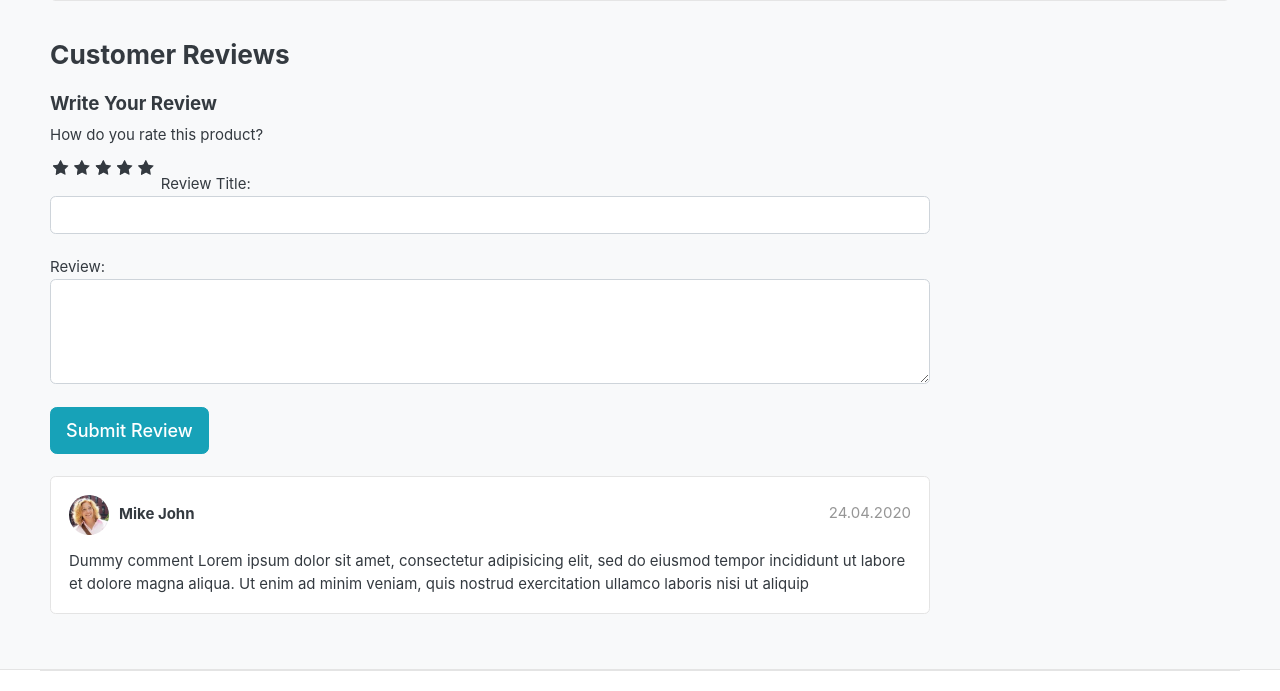
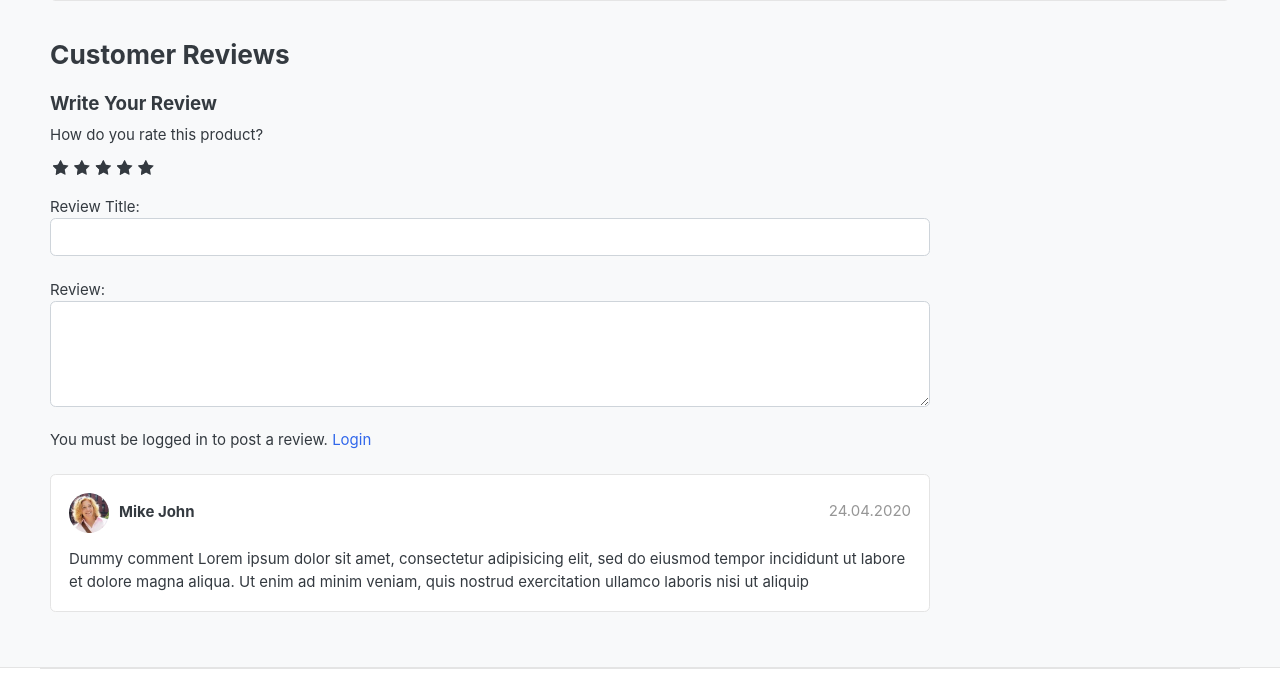
Before and after one commit to sabbirhossain540/Gadget-hub, a Django app: a page that uses templates/store/product_detail.html in a window 1280 px wide. Shown: the part 619-1310 px from the top of the page. Run offline with Django 3.2, Linux system fonts and the light colour scheme; tables that the repository leaves empty hold one stand-in row (values such as "Sample post"); grey boxes marked "Sample" are stand-in pictures; some libraries are stand-ins or nearby versions; some web fonts are replaced.

Commit message:
review star

```diff
--- a/store/urls.py
+++ b/store/urls.py
@@ -9,4 +9,5 @@ urlpatterns = [
     path('category/<slug:category_slug>/', views.store, name='products_by_category'),
     path('category/<slug:category_slug>/<slug:product_slug>/', views.products_detail, name='products_detail'),
     path('search/', views.search, name='search'),
+    path('submit_review/<int:product_id>', views.submit_review, name='submit_review'),
 ]
--- a/store/views.py
+++ b/store/views.py
@@ -1,3 +1,5 @@
+from django.shortcuts import redirect, render
+from django.contrib import messages
 from django.core import paginator
 from django.http.response import HttpResponse
 from django.shortcuts import get_object_or_404, render
@@ -5,9 +7,12 @@ from django.core.paginator import EmptyPage, PageNotAnInteger, Paginator
 from django.db.models import Q
 from carts.models import CartItem
 from carts.views import _cart_id
+from .forms import ReviewForms
+
+
 
 from category.models import Category
-from .models import Product
+from .models import Product, ReviewRating
 
 # Create your views here.
 def store(request, category_slug = None):
@@ -74,3 +79,27 @@ def search(request):
     }
 
     return render(request, 'store/store.html', context)
+
+
+def submit_review(request, product_id):
+    url = request.META.get('HTTP_REFERER')
+    if request.method == 'POST':
+        try:
+            reviews = ReviewRating.objects.get(user__id=request.user.id, product__id=product_id)
+            form = ReviewForms(request.POST, instance=reviews)
+            form.save()
+            messages.success(request, 'Thank you! Your review has been updated.')
+            return redirect(url)
+        except ReviewRating.DoesNotExist:
+            form = ReviewForms(request.POST)
+            if form.is_valid():
+                data = ReviewRating()
+                data.subject = form.cleaned_data['subject']
+                data.rating = form.cleaned_data['rating']
+                data.review = form.cleaned_data['review']
+                data.ip = request.META.get('REMOTE_ADDR')
+                data.product_id = product_id
+                data.user_id = request.user.id
+                data.save()
+                messages.success(request, 'Thank you! Your review has been submitted.')
+                return redirect(url)
--- a/templates/store/product_detail.html
+++ b/templates/store/product_detail.html
@@ -85,7 +85,7 @@
 
         </header>
 
-        <form action="" method="POST">
+        <form action="{% url 'submit_review' single_product.id %}" method="POST">
             {% csrf_token %}
             <h5>Write Your Review</h5>
             <div>
@@ -103,6 +103,7 @@
                     <input type="radio" name="rating" id="rating2" value="1" required><label for="rating2" title="1"></label>
                     <input type="radio" name="rating" id="rating1" value="0.5" required><label for="rating1" title="0.5" class="half"></label>
                 </div>
+                <br>
 
                 Review Title:
                 <input type="text" class="form-control" name="subject">
@@ -110,9 +111,16 @@
                 Review:
                 <textarea name="review" id="review" rows="4" class="form-control"></textarea>
                 <br>
-                <input type="submit" class="btn btn-info btn-lg" value="Submit Review">
+                {% if user.is_authenticated %}
+                    <input type="submit" class="btn btn-info btn-lg" value="Submit Review">
+                {% else %}
+                    <p>You must be logged in to post a review. <a href="{% url 'login' %}">Login</a></p>
+                {% endif %}
+
 
             </div>
+
+            {% include '__partial/alert.html' %}
 
         </form>
         <br>
```
